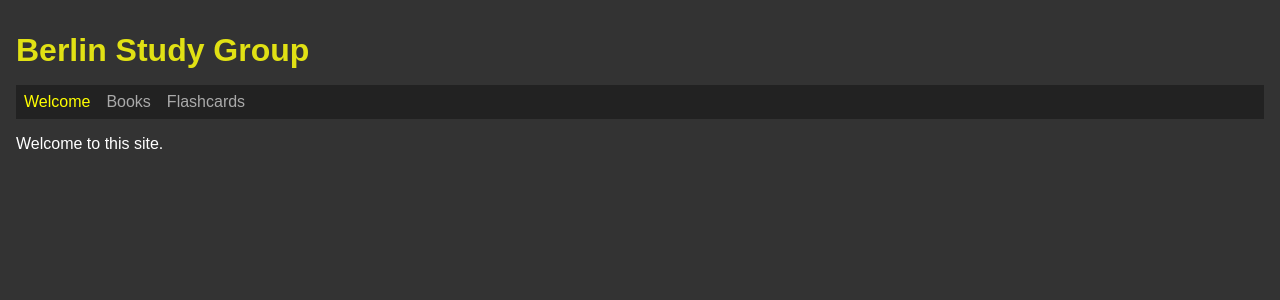
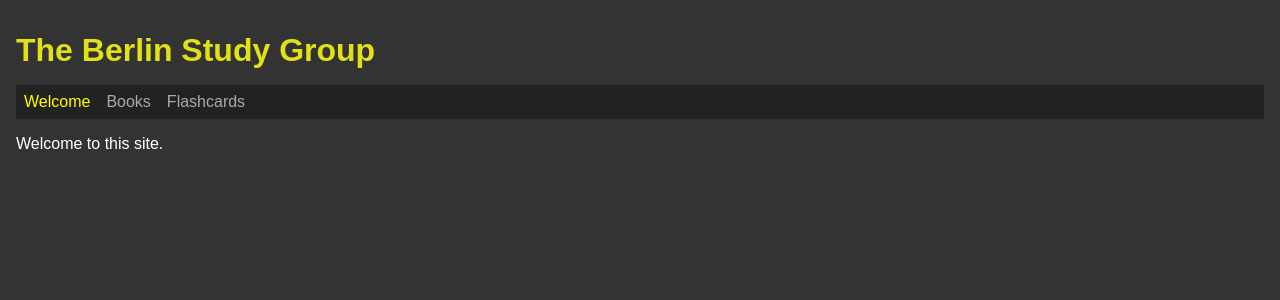
Before and after one commit to Scientific-Research/mk004-useContext-Berlin-Study-Group-React-Vite-Typescript, a React (Vite) app: page /welcome in a window 1280 px wide. Shown: the top 300 px of the page. Built offline with nearby package versions, Linux system fonts and the light colour scheme.

Commit message:
the Problem with typescript is gone

```diff
--- a/src/App.tsx
+++ b/src/App.tsx
@@ -4,10 +4,15 @@ import { PageWelcome } from './components/PageWelcome';
 import { PageBooks } from './components/PageBooks';
 import { PageFlashcards } from './components/PageFlashcards';
 
+import { useContext } from 'react';
+import { AppContext } from './components/AppContext';
+
 function App() {
+  const { appTitle } = useContext(AppContext);
+
   return (
     <div className="App">
-      <h1>Berlin Study Group</h1>
+      <h1>{appTitle}</h1>
 
       <nav>
         <NavLink to="welcome">Welcome</NavLink>
--- a/src/components/AppContext.tsx
+++ b/src/components/AppContext.tsx
@@ -5,14 +5,19 @@ interface IAppContext {
   datePartners: string[];
 }
 
+const _AppContext = {
+  appTitle: '',
+  datePartners: ['', ''],
+};
+
 interface IAppProvider {
   children: ReactNode;
 }
 
-export const AppContext = createContext<IAppContext | undefined>(undefined);
+export const AppContext = createContext<IAppContext>(_AppContext);
 
 export const AppProvider = ({ children }: IAppProvider) => {
-  const appTitle = 'The Study Group';
+  const appTitle = 'The Berlin Study Group';
   const datePartners = ['Mary', 'Miriam'];
 
   return (
```
